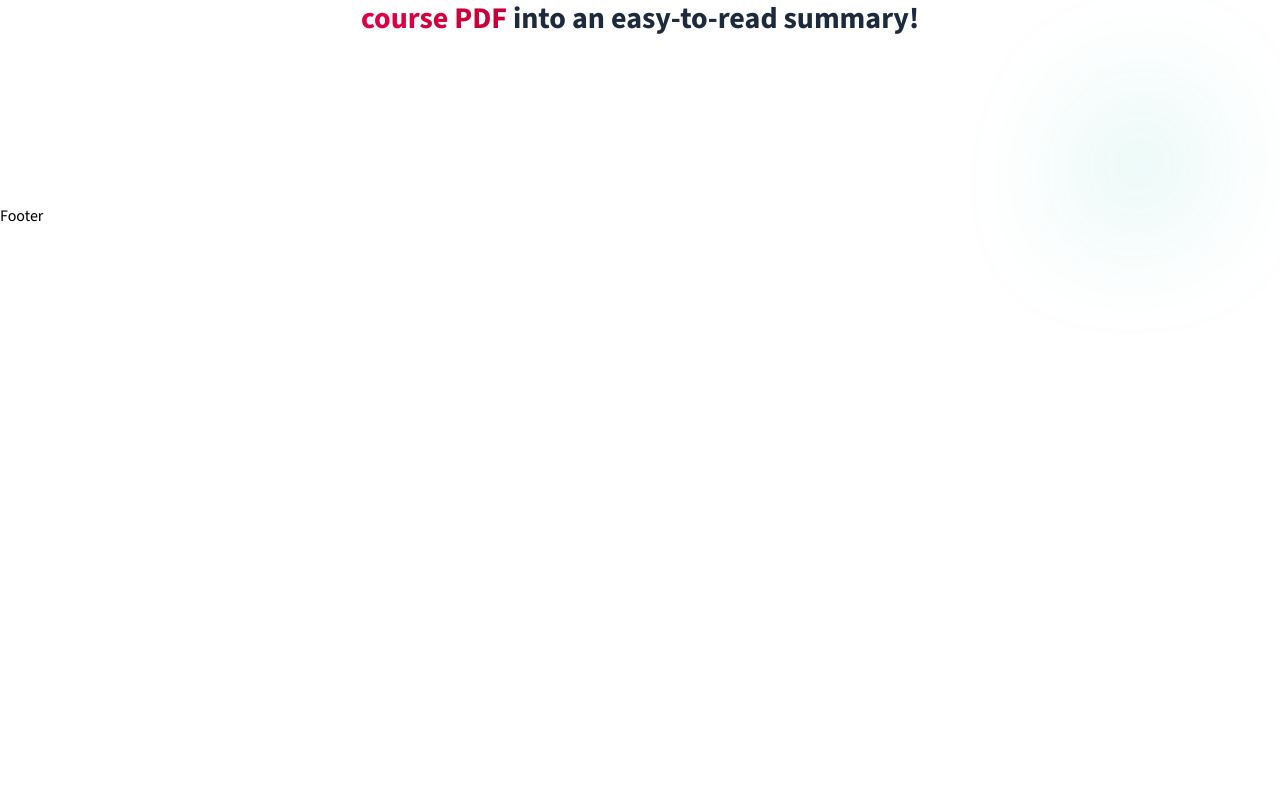
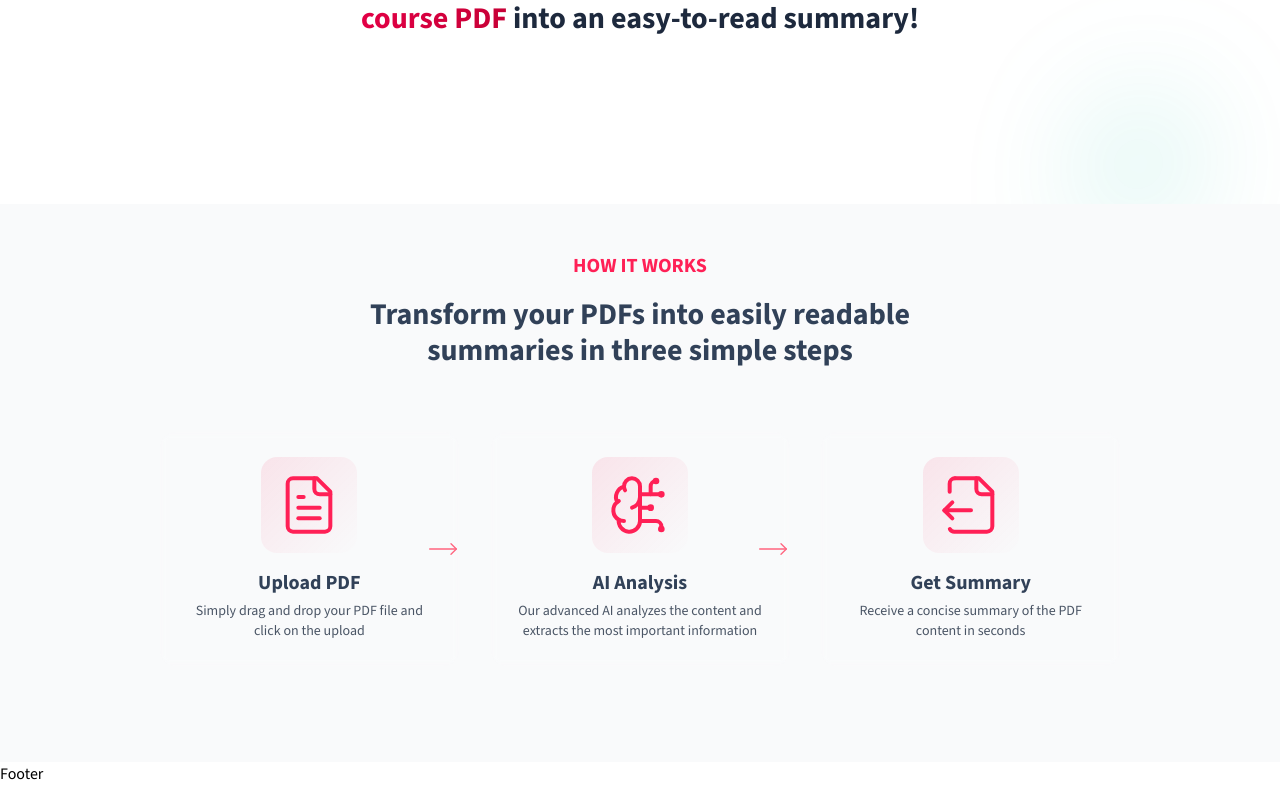
Before and after one commit to KanadShee-18/Saaransh, a Next.js app: page / in a window 1280 px wide. Shown: the part 827-1613 px from the top of the page. Before the commit the page ends 1055 px from the top, so only its background shows below. Built offline with nearby package versions, Linux system fonts and the light colour scheme.

Commit message:
Built the working process section

```diff
--- a/app/page.tsx
+++ b/app/page.tsx
@@ -1,6 +1,7 @@
 import { BgGradient } from "@/components/common/bg-gradient";
 import { DemoSection } from "@/components/landing/demo-section";
 import { HeroSection } from "@/components/landing/hero-section";
+import { WorkingProcess } from "@/components/landing/how-it-works";
 
 export default function Home() {
   return (
@@ -9,8 +10,8 @@ export default function Home() {
       <div className="flex flex-col">
         <HeroSection />
         <DemoSection />
+        <WorkingProcess />
       </div>
-      {/* <HowItWorksSection /> */}
       {/* <PricingSection /> */}
       {/* <CTASection /> */}
     </div>
--- /dev/null
+++ b/components/landing/how-it-works.tsx
@@ -0,0 +1,90 @@
+import { BrainCircuit, FileOutput, FileText, MoveRight } from "lucide-react";
+
+type Step = {
+  icon: React.ReactNode;
+  label: string;
+  description: string;
+};
+
+const steps: Step[] = [
+  {
+    icon: <FileText size={64} strokeWidth={1.5} />,
+    label: "Upload PDF",
+    description: "Simply drag and drop your PDF file and click on the upload",
+  },
+  {
+    icon: <BrainCircuit size={64} strokeWidth={1.5} />,
+    label: "AI Analysis",
+    description:
+      "Our advanced AI analyzes the content and extracts the most important information",
+  },
+  {
+    icon: <FileOutput size={64} strokeWidth={1.5} />,
+    label: "Get Summary",
+    description: "Receive a concise summary of the PDF content in seconds",
+  },
+];
+
+export const WorkingProcess = () => {
+  return (
+    <section className="relative overflow-hidden bg-gray-50">
+      <div className="py-12 lg:py-24 max-w-5xl mx-auto px-4 sm:px-6 lg:px-8 lg:pt-12">
+        <div
+          aria-hidden="true"
+          className="pointer-events-none absolute inset-0 -z-10 transform-gpu overflow-hidden blur-3xl"
+        >
+          <div
+            className="relative left-[calc(50%-3rem)] aspect-[1155/678] w-[36.125rem] -translate-x-1/2 bg-gradient-to-br from-emerald-500 via-teal-500 to-cyan-500 opacity-20 sm:left-[calc(40%-30rem)] sm:w-[40.1875rem]"
+            style={{
+              clipPath:
+                "polygon(74.1% 44.1%, 100% 61.6%, 97.5% 26.9%, 85.5% 0.1%, 80.7% 2%, 72.5% 32.5%, 60.2% 62.4%, 52.4% 68.1%, 47.5% 58.3%, 45.2% 34.5%, 27.5% 76.7%, 0.1% 64.9%, 17.9% 100%, 27.6% 76.8%, 76.1% 97.7%, 74.1% 44.1%)",
+            }}
+          />
+        </div>
+        <div className="text-center mb-16">
+          <h2 className="text-xl uppercase font-bold mb-4 text-rose-500">
+            How It Works
+          </h2>
+          <h3 className="font-bold text-3xl max-w-2xl mx-auto text-slate-700">
+            Transform your PDFs into easily readable summaries in three simple
+            steps
+          </h3>
+        </div>
+        <div className="grid grid-cols-1 md:grid-cols-3 gap-8 max-w-6xl mx-auto relative">
+          {steps.map((step, idx) => (
+            <div key={step.label} className="relative flex items-stretch">
+              <StepItem key={step.label} {...step} />
+              {idx < steps.length - 1 && (
+                <div className="hidden md:block absolute top-1/2 -right-4 transform -translate-1/2 z-10">
+                  <MoveRight
+                    size={32}
+                    strokeWidth={1}
+                    className="text-rose-400"
+                  />
+                </div>
+              )}
+            </div>
+          ))}
+        </div>
+      </div>
+    </section>
+  );
+};
+
+const StepItem = ({ icon, label, description }: Step) => {
+  return (
+    <div className="relative p-6 rounded-2xl bg-white/5 backdrop-blur-xs border border-white/10 hover:border-rose-500/50 transition-colors group w-full">
+      <div className="flex flex-col gap-4 h-full">
+        <div className="flex items-center justify-center h-24 w-24 mx-auto rounded-2xl bg-linear-to-br from-rose-500/10 to-transparent group-hover:from-rose-500/20 transition-colors">
+          <div className="text-rose-500">{icon}</div>
+        </div>
+        <div className="flex flex-col flex-1 gap-1 justify-between">
+          <h4 className="text-center text-slate-700 font-bold text-xl">
+            {label}
+          </h4>
+          <p className="text-center text-gray-600 text-sm">{description}</p>
+        </div>
+      </div>
+    </div>
+  );
+};
```
